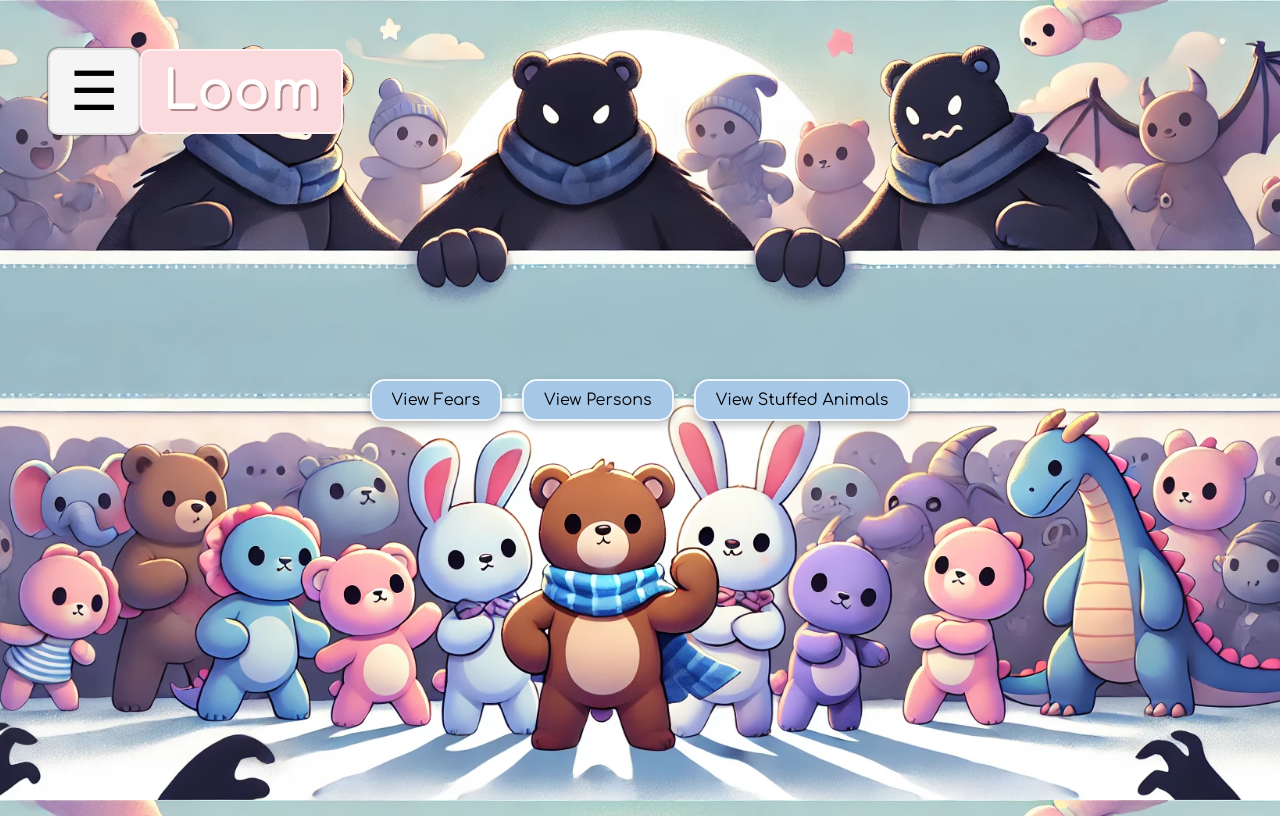
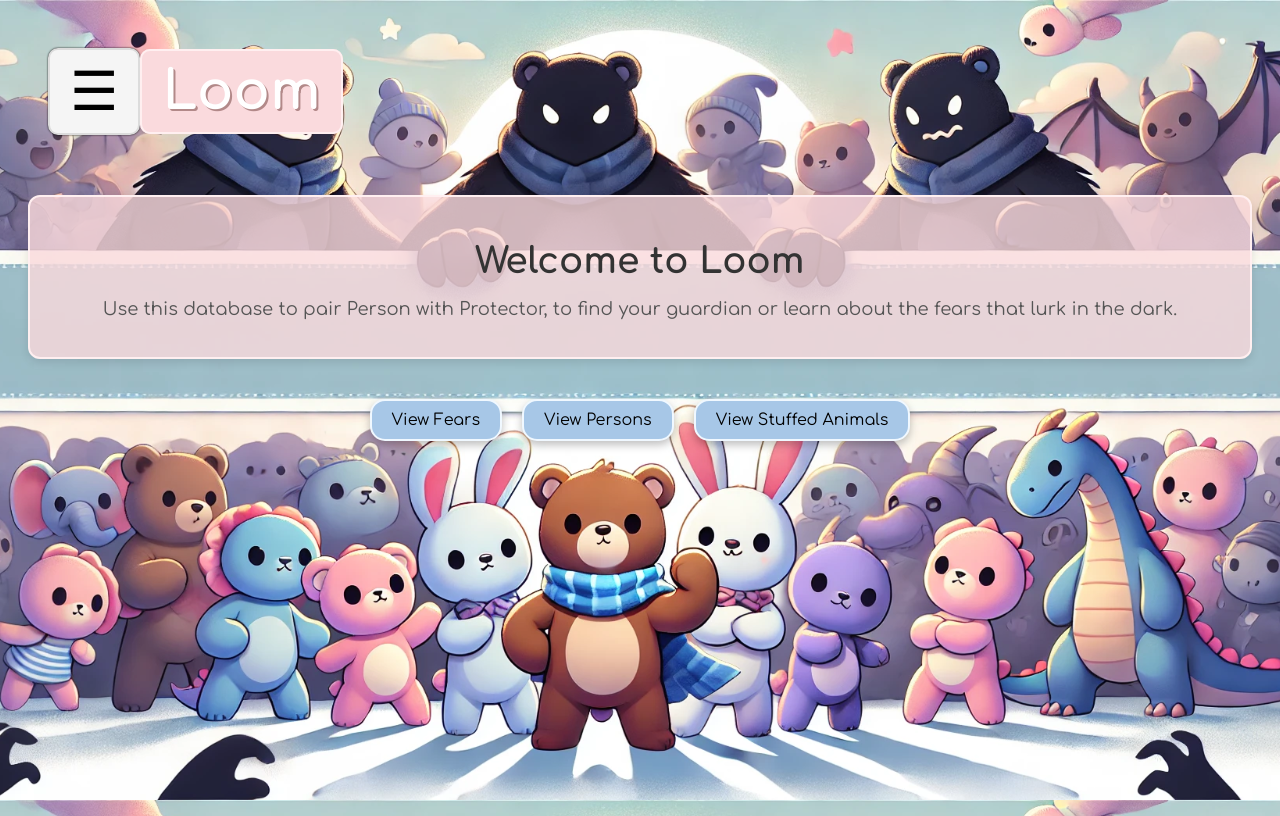
Before and after one commit to mparente88/loom-companion-app, a website: page client/index.html in a window 1280 px wide. Drawn offline with nearby package versions, Linux system fonts and the light colour scheme.

Commit message:
hero banner updates

```diff
--- a/client/index.html
+++ b/client/index.html
@@ -23,7 +23,13 @@
         </div>
       </nav>
     </header>
-    <div class="hero-banner-container"></div>
+    <div class="hero-banner-container">
+      <h1 class="hero-header">Welcome to Loom</h1>
+      <p class="hero-instructions">
+        Use this database to pair Person with Protector, to find your guardian
+        or learn about the fears that lurk in the dark.
+      </p>
+    </div>
     <main>
       <div class="button-section">
         <a href="fears.html">
--- a/client/style.css
+++ b/client/style.css
@@ -66,9 +66,24 @@ nav {
 }
 
 .hero-banner-container {
-  justify-content: center;
-  align-items: center;
-  height: 23%;
+  background-color: rgba(250, 218, 221, 0.8);
+  padding: 20px;
+  border-radius: 12px;
+  text-align: center;
+  margin: 20px;
+  border: 2px solid #ffeff0;
+  box-shadow: 0 4px 8px rgba(0, 0, 0, 0.1);
+}
+
+.hero-header {
+  font-size: 36px;
+  color: #333;
+  margin-bottom: 10px;
+}
+
+.hero-instructions {
+  font-size: 18px;
+  color: #555;
 }
 
 .button-section {
@@ -110,6 +125,7 @@ button:hover {
   border-width: 0px;
   border-right-width: 2px;
   color: white;
+  box-shadow: 0 2px 15px black;
   transition: left 0.3s ease;
 }
 
```
